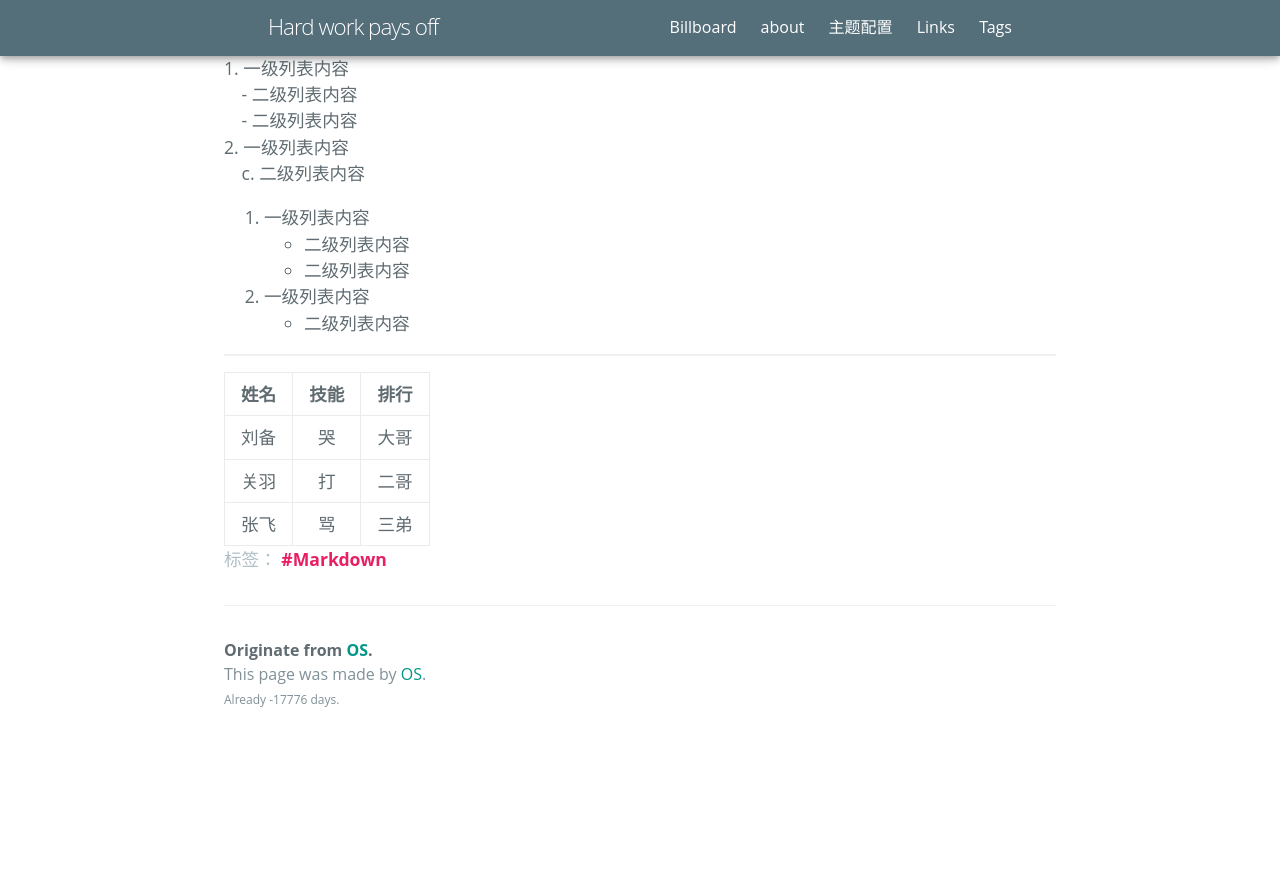
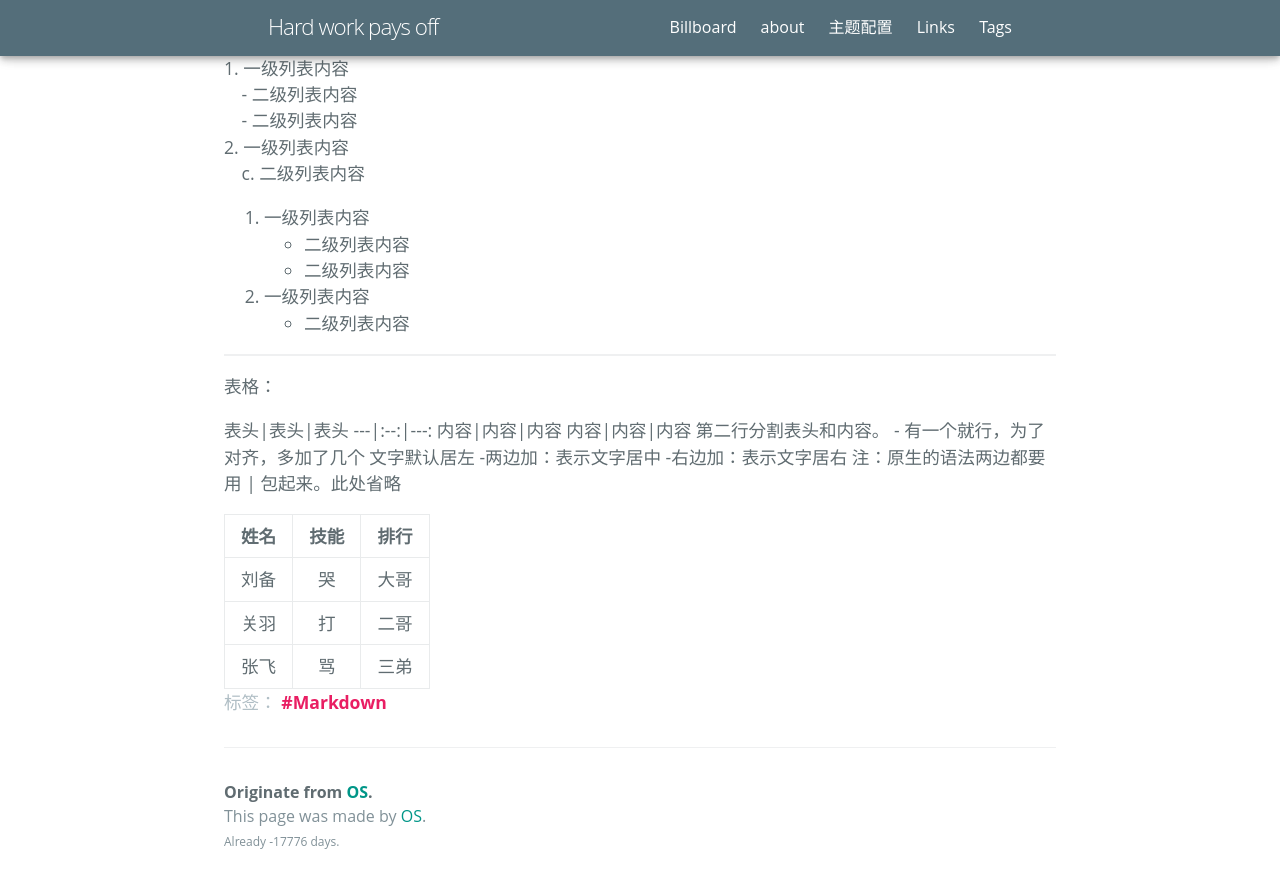
Before and after one commit to xiaoshou0427/xiaoshou0427.github.io, a Jekyll site: the page built from _posts/2019-09-02-Markdown.md, in a window 1280 px wide and 900 px high, scrolled down 3216 px. Shown: the top 888 px of the window. Built offline with Jekyll 4.4.1, drawn with Linux system fonts in a browser that asks for light colours; some web fonts are replaced; before the commit the page ends 3974 px from its top, so only the background shows below that.

Commit message:
Update 2019-09-02-Markdown.md

```diff
--- a/_posts/2019-09-02-Markdown.md
+++ b/_posts/2019-09-02-Markdown.md
@@ -112,8 +112,23 @@ title可加可不加<br>
 
 ---
 
+表格：
+<p>
+表头|表头|表头
+---|:--:|---:
+内容|内容|内容
+内容|内容|内容
+
+第二行分割表头和内容。
+- 有一个就行，为了对齐，多加了几个
+文字默认居左
+-两边加：表示文字居中
+-右边加：表示文字居右
+注：原生的语法两边都要用 | 包起来。此处省略
+</p>
+
 姓名|技能|排行
--|:-:|-:
+--|:--:|--:
 刘备|哭|大哥
 关羽|打|二哥
 张飞|骂|三弟
```
